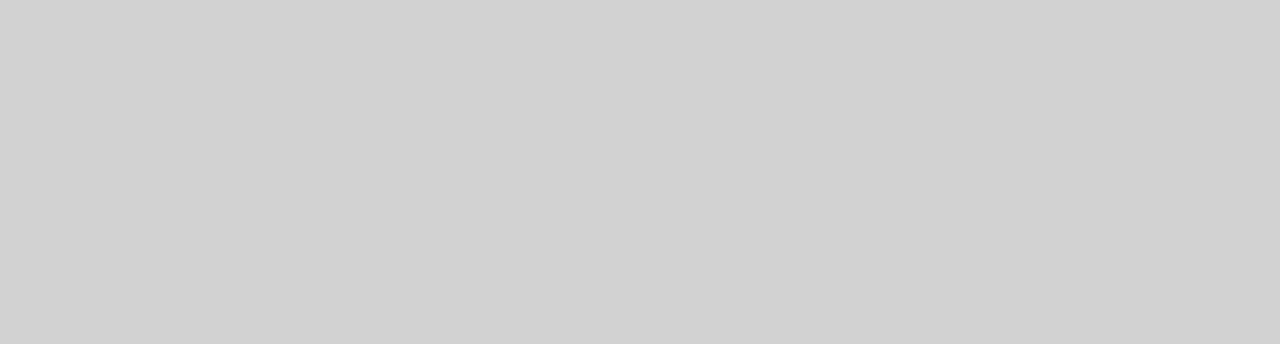
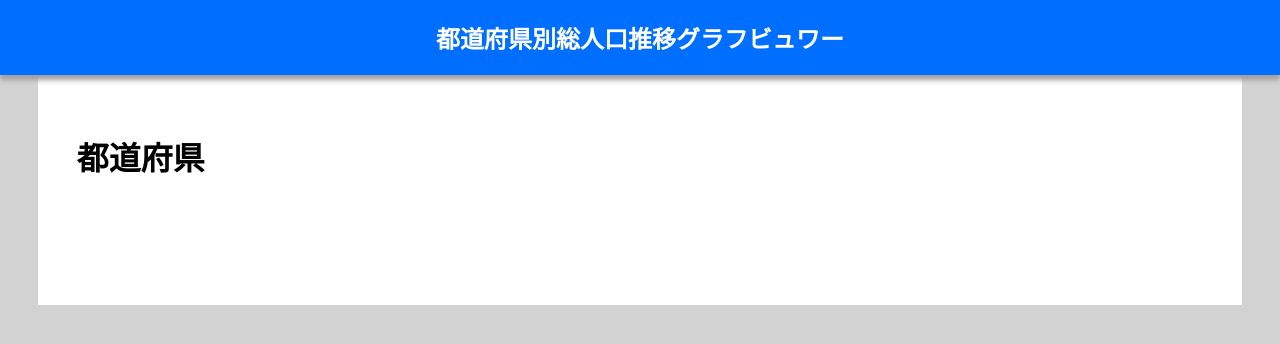
Before and after one commit to pdmuds4/population-grapher, a Next.js app: page / in a window 1280 px wide. Shown: the top 344 px of the page. Built offline with nearby package versions, Linux system fonts and the light colour scheme.

Commit message:
develop: ui整え

```diff
--- a/app/page.tsx
+++ b/app/page.tsx
@@ -1,6 +1,12 @@
+import { Header, MainBody } from '@components';
+
 export default function Home() {
-  return (
-    <>
-    </>
-  );
+    return (
+        <>
+            <Header />
+            <MainBody>
+                <h1>都道府県</h1>
+            </MainBody>
+        </>
+    );
 }
--- a/lib/components/MainBody/style.css
+++ b/lib/components/MainBody/style.css
@@ -1,5 +1,5 @@
 .mainbody-body {
-    padding: 2vw;
+    padding: 13vh 3vw;
     width: 88vw;
     background-color: white;
     margin: 0 auto;
--- a/lib/components/index.ts
+++ b/lib/components/index.ts
@@ -1,5 +1,7 @@
 import Header from './Header';
+import MainBody from './MainBody';
 
 export {
-    Header
+    Header,
+    MainBody
 }
```
